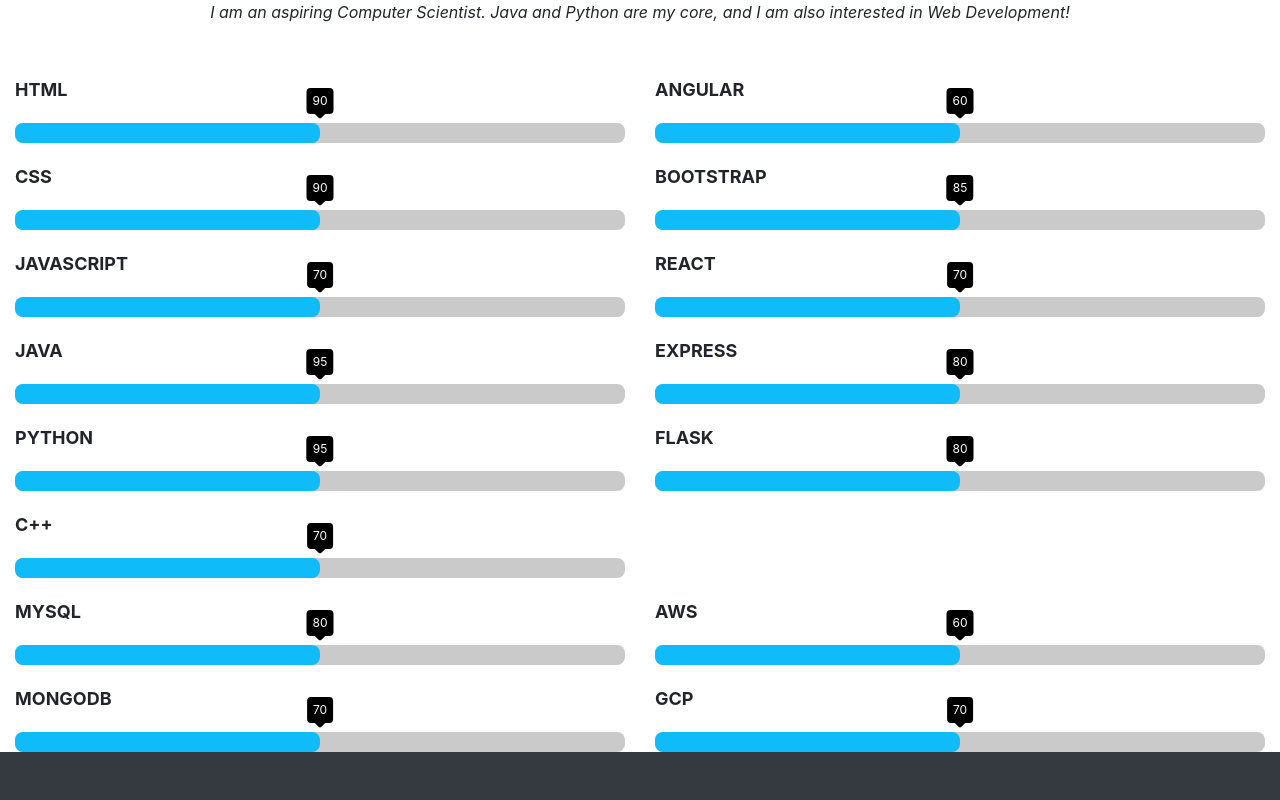
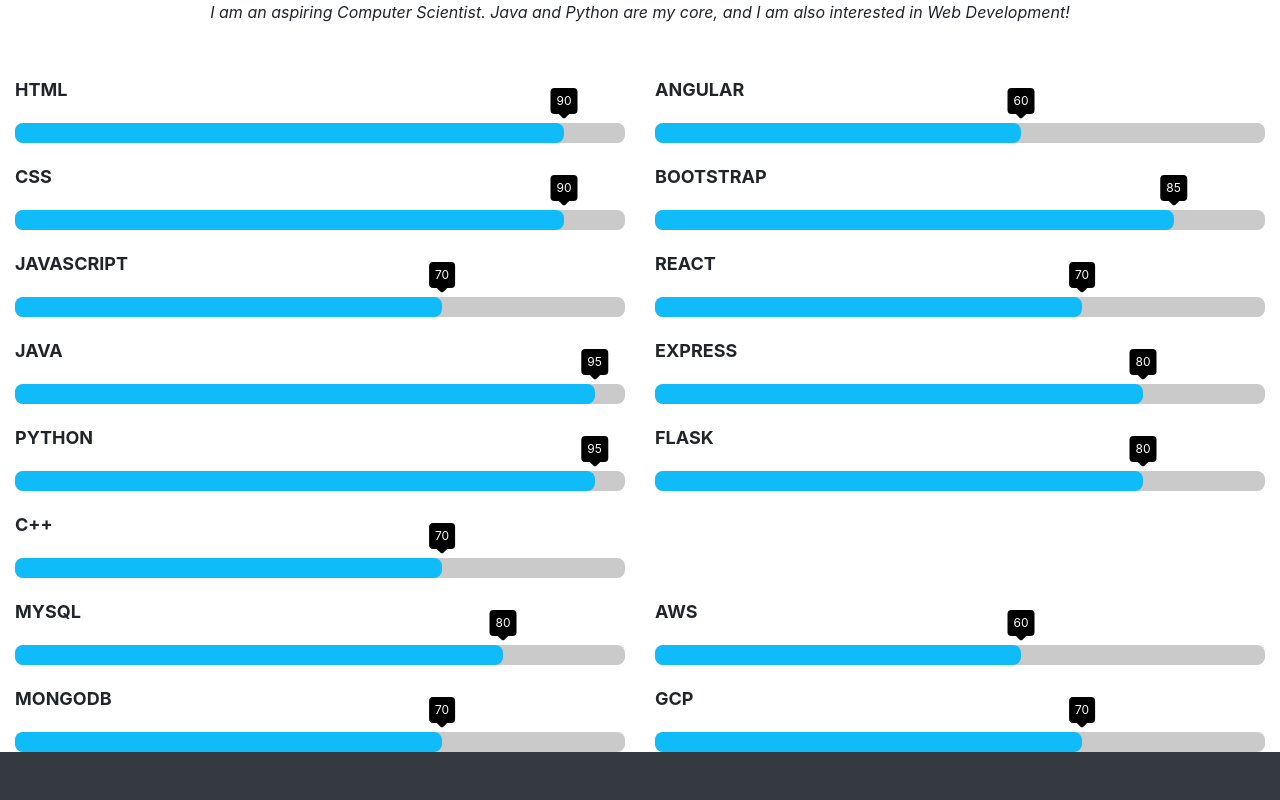
Before and after one commit to mwong33/portfolio, a React (Create React App) app: page / in a window 1280 px wide. Shown: the part 1280-2080 px from the top of the page. Built offline with nearby package versions, Linux system fonts and the light colour scheme.

Commit message:
Added skillbar

```diff
--- a/src/components/SkillBar.js
+++ b/src/components/SkillBar.js
@@ -1,26 +1,17 @@
 import React from 'react';
 import './SkillBar.css';
-import $ from 'jquery';
 
 export default function SkillBar({ skillSet }) {
 
-    $('.skill-score').each(() => {
-        let $this = $(this);
-        let score = $this.attr('score');
-        $this.css("width", score+'%');
-        $({animatedValue: 0}).animate({animatedValue: score},{
-            duration: 1000,
-            step: function() {
-                $this.attr('score', Math.floor(this.animatedValue));
-            }
-        });
-    });
+    const skillScoreStyle = {
+        width: `${skillSet.score}%`
+    }
 
     return (
-        <div class="skill">
-            <div class="skill-name">{ skillSet.skill }</div>
-            <div class="skill-bar">
-                <div class="skill-score" score={ skillSet.score }></div>
+        <div className="skill">
+            <div className="skill-name">{ skillSet.skill }</div>
+            <div className="skill-bar">
+                <div className="skill-score" score={ skillSet.score } style={skillScoreStyle}></div>
             </div>
         </div>
     )
```
